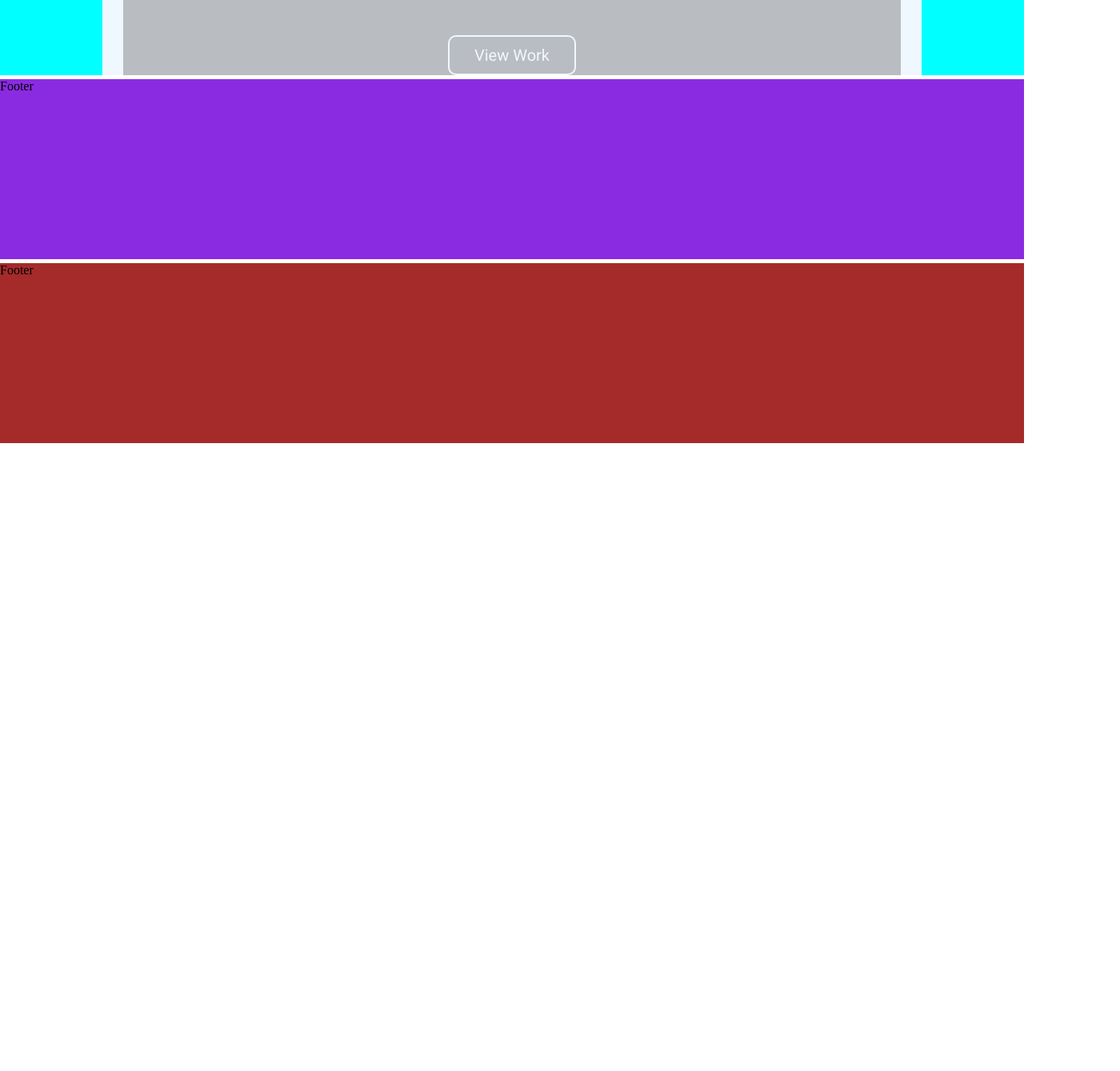
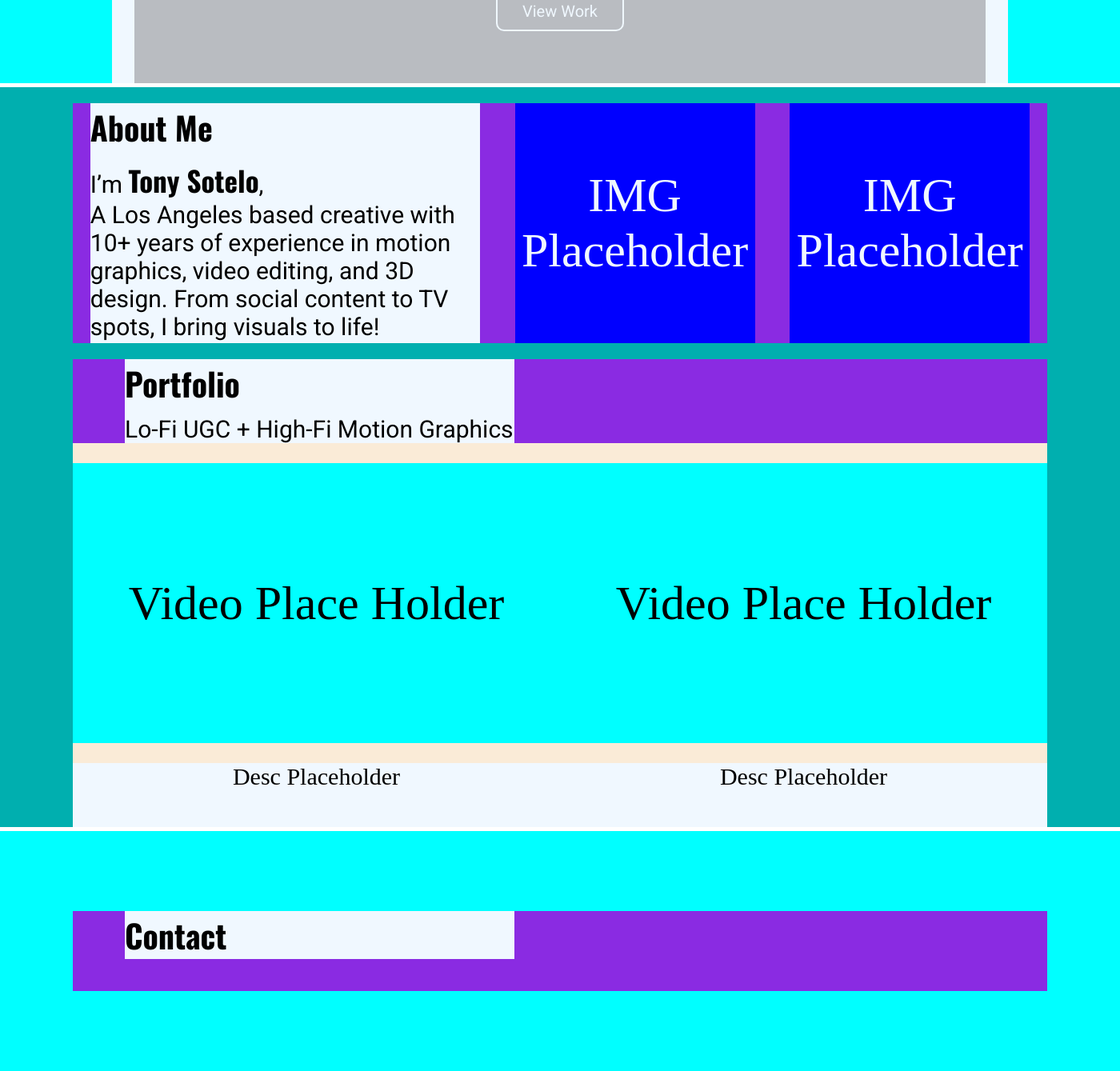
Before and after one commit to TonySoteloCodeFX/TonySoteloCodeFX.github.io, a plain HTML site: page index.html in a window 1280 px wide. Shown: the part 246-1585 px from the top of the page at 80% size, 1400 px wide, since content can reach past the window. Before the commit the page ends 800 px from the top, so only its background shows below. Drawn offline with nearby package versions, Linux system fonts and the light colour scheme.

Commit message:
Need Footer

```diff
--- a/index.html
+++ b/index.html
@@ -22,9 +22,44 @@
             </section>
         </header>
 
-        <main class="row_container">Footer</main>
+        <main class="row_container2">
 
-        <footer class="row_container">Footer</footer>
+            <section class="mainRow1">
+                <section class="aboutMe">
+                    <h3>About Me</h3>
+                    <p>
+                        I’m <span>Tony Sotelo</span>,<br> A Los Angeles based creative with 10+ years of experience in motion graphics, video editing, and 3D design. From social content to TV spots, I bring visuals to life!
+                    </p>
+                </section>
+                <section class="tempImg1">IMG Placeholder</section>
+                <section class="tempImg2">IMG Placeholder</section>
+            </section>
+
+            <section class="mainRow2">
+
+                <section class="portfolio">
+                    <h3>Portfolio</h3>
+                    <p>Lo-Fi UGC + High-Fi Motion Graphics</p>
+                </section>
+                <section class="reels">
+                    <div class="movs">Video Place Holder</div>
+                    <div class="movs">Video Place Holder</div>
+                </section>
+                <section class="descriptions">
+                    <div class="desc">Desc Placeholder</div>
+                    <div class="desc">Desc Placeholder</div>
+                </section>
+            </section>
+        </main>
+
+        <footer class="row_container3">
+
+            <section class="footerRow1">
+                <section class="contact">
+                    <h3>Contact</h3>
+                </section>
+            </section>
+        </footer>
     </div>
 </body>
 </html>
--- a/styles/index.css
+++ b/styles/index.css
@@ -13,7 +13,7 @@
 
 .main_container {
     display: grid;
-    grid-template-rows: repeat(3, 1fr);
+    grid-template-rows: auto;
     gap: 5px;
     height: 100vh;
 }
@@ -21,9 +21,25 @@
 .row_container1 {
     display: flex;
     justify-content: center;
-    margin: auto;
+    width: 100%;
+    height: 350px;
+    background-color: aqua;
+}
+
+.row_container2 {
+    display: flex;
+    flex-direction: column;
+    justify-content: center;
     width: 100%;
     height: 100%;
+    background-color: rgb(0, 175, 175);
+}
+
+.row_container3 {
+    display: flex;
+    flex-direction: column;
+    width: 100%;
+    height: 300px;
     background-color: aqua;
 }
 
@@ -68,27 +84,100 @@
     border-radius: 10px;
 }
 
-
-
-
-
-
-
-
-
-
-
-
-
-
-
-
-
-
-main {
+.mainRow1 {
+    margin: auto;
+    margin-top: 20px;
+    width: 87%;
+    display: flex;
+    justify-content: space-around;
     background-color: blueviolet;
 }
 
-footer {
-    background-color: brown;
+.mainRow2 {
+    margin: auto;
+    margin-top: 20px;
+    width: 87%;
+    display: flex;
+    flex-direction: column;
+    background-color: blueviolet;
 }
+
+.footerRow1 {
+    margin: auto;
+    width: 87%;
+    height: 100px;
+    background-color: blueviolet;
+}
+
+.portfolio, .contact {
+    margin-left: 65px;
+}
+
+.aboutMe, .portfolio, .contact {
+    width: 40%;
+    background-color: aliceblue;
+}
+
+.aboutMe h3, .portfolio h3, .contact h3 {
+    font-family: "Oswald", sans-serif;
+    font-size: 40px;
+    font-weight: 700;
+}
+
+.aboutMe p, .portfolio p {
+    font-family: "Roboto", sans-serif;
+    font-size: 30px;
+    margin-top: 10px;
+}
+
+.aboutMe span {
+    font-weight: 700;
+    font-size: 35px;
+    font-family: "Oswald", sans-serif;
+}
+
+.tempImg1, .tempImg2 {
+    text-align: center;
+    color: aliceblue;
+    display: flex;
+    justify-content: center;
+    align-items: center;
+    font-size: 60px;
+    width: 300px;
+    height: 300px;
+    background-color: blue;
+}
+
+.reels {
+    height: 400px;
+    width: 100%;
+    display: flex;
+    justify-content: space-around;
+    align-items: center;
+    background-color: antiquewhite;
+}
+
+.movs {
+    display: flex;
+    justify-content: center;
+    align-items: center;
+    font-size: 60px;
+    width: 700px;
+    height: 350px;
+    background-color: aqua;
+}
+
+.descriptions {
+    height: 80px;
+    width: 100%;
+    display: flex;
+    justify-content: space-around;
+}
+
+.desc {
+    display: flex;
+    justify-content: center;
+    font-size: 30px;
+    width: 700px;
+    background-color: aliceblue;
+}
```
